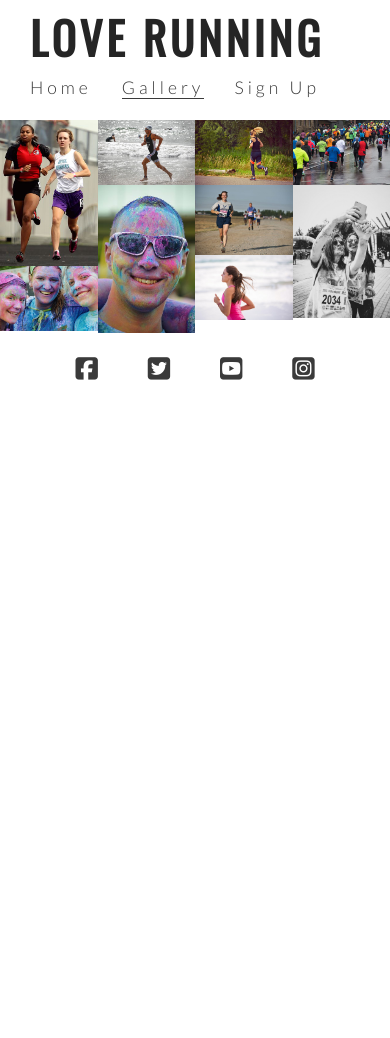
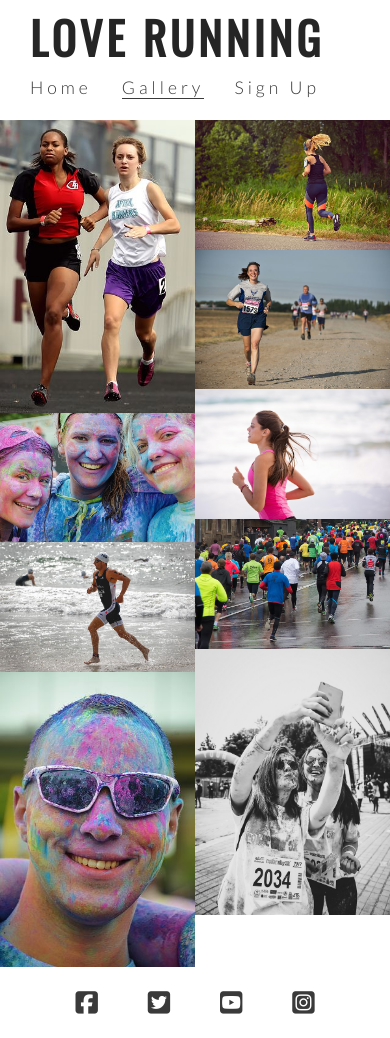
Before and after one commit to EbbaStrandholm/love-running, a plain HTML site: page gallery.html in a window 390 px wide. Before the commit the page ends 844 px from the top, so only its background shows below. Drawn offline with nearby package versions, Linux system fonts and the light colour scheme.

Commit message:
Style gallery for responsive design

```diff
--- a/assets/css/style.css
+++ b/assets/css/style.css
@@ -328,4 +328,16 @@ footer {
         text-align: center;
         padding: 0 20px;
     }
+
+    #photos {
+        column-count: 3;
+    }
 }
+
+/* For small screen sizes 800px wide and down */
+
+@media screen and (max-width: 800px) {
+    #photos {
+        column-count: 2;
+    }
+}
```
